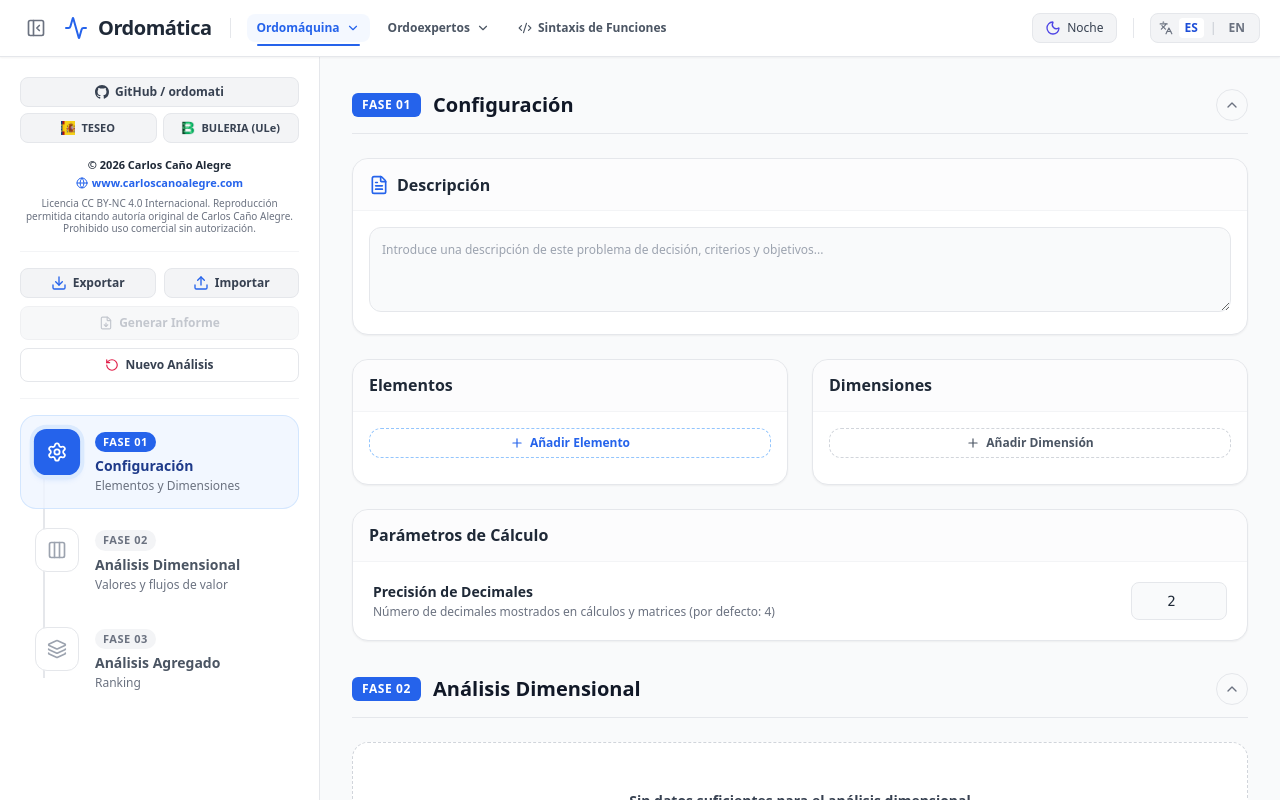
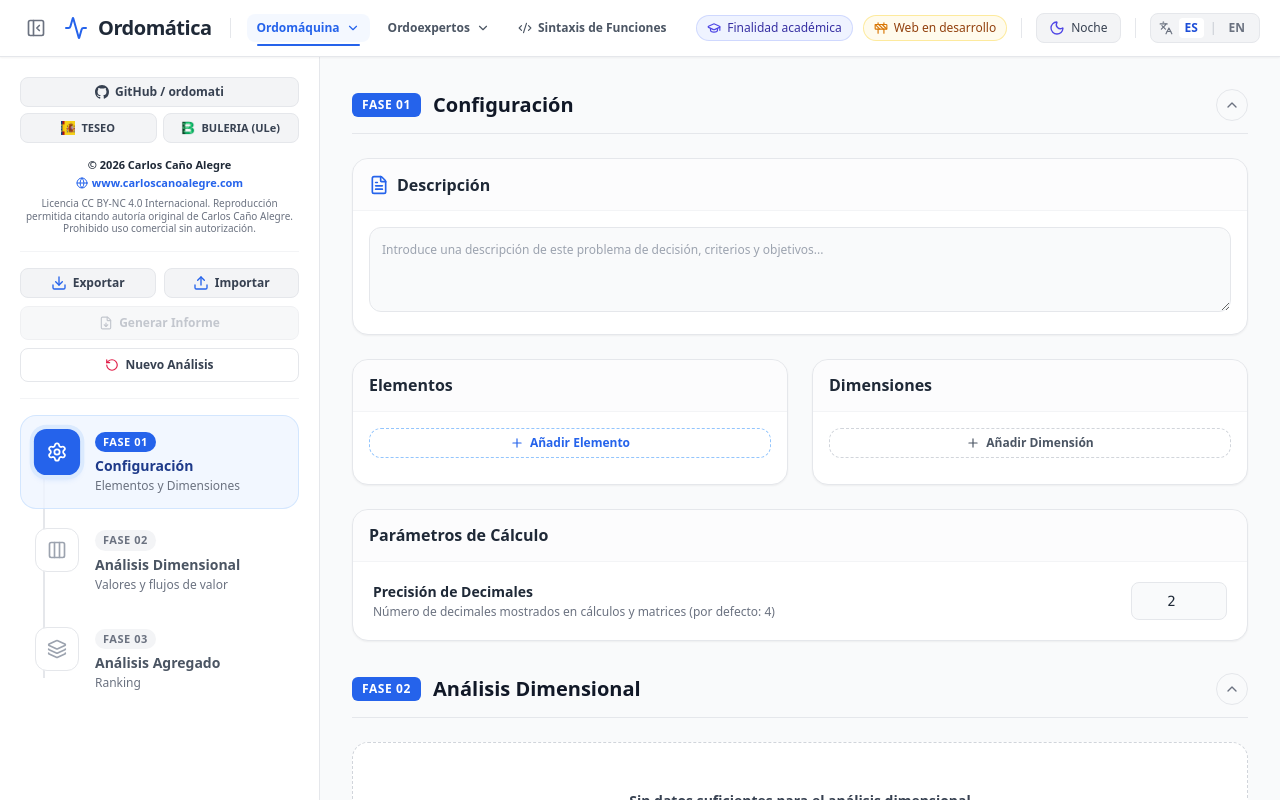
Before and after one commit to carloscanale81/ordomati, a React (Vite) app: page / in a window 1280 px wide. Built offline with nearby package versions, Linux system fonts and the light colour scheme.

Commit message:
feat: added tags in navigation menu

```diff
--- a/src/ui/App.tsx
+++ b/src/ui/App.tsx
@@ -11,7 +11,9 @@ import {
   PanelLeftOpen,
   FileDown,
   RotateCcw,
-  AlertTriangle
+  AlertTriangle,
+  Construction,
+  GraduationCap
 } from 'lucide-react';
 import {
   createDefaultDataset,
@@ -257,8 +259,29 @@ function AppContent() {
           />
         </div>
 
-        {/* Right: Theme Toggle & Language Switcher */}
-        <div className="flex items-center gap-2 sm:gap-3">
+        {/* Right: Academic notice, Development notice, Theme Toggle & Language Switcher */}
+        <div className="flex items-center gap-2 sm:gap-2.5">
+          {/* Academic purpose badge */}
+          <div
+            className="flex items-center gap-1.5 px-2.5 py-1 rounded-full text-xs font-medium bg-indigo-50/90 dark:bg-indigo-950/40 border border-indigo-200/80 dark:border-indigo-800/60 text-indigo-800 dark:text-indigo-300 shadow-xs select-none"
+            title={t('header.academicPurposeTooltip')}
+          >
+            <GraduationCap className="w-3.5 h-3.5 text-indigo-600 dark:text-indigo-400 shrink-0" />
+            <span className="hidden sm:inline font-medium whitespace-nowrap">{t('header.academicPurpose')}</span>
+          </div>
+
+          {/* Development notice badge */}
+          <div
+            className="flex items-center gap-1.5 px-2.5 py-1 rounded-full text-xs font-medium bg-amber-50/90 dark:bg-amber-950/40 border border-amber-200/80 dark:border-amber-800/60 text-amber-800 dark:text-amber-300 shadow-xs select-none"
+            title={t('header.underDevelopmentTooltip')}
+          >
+            <Construction className="w-3.5 h-3.5 text-amber-600 dark:text-amber-400 shrink-0" />
+            <span className="hidden sm:inline font-medium whitespace-nowrap">{t('header.underDevelopment')}</span>
+          </div>
+
+          {/* Divider */}
+          <div className="h-5 w-px bg-gray-200 dark:bg-gray-700 mx-0.5 sm:mx-1"></div>
+
           {/* Theme Toggle (Day / Night mode switcher) */}
           <ThemeToggle />
 
--- a/src/ui/i18n/translations.ts
+++ b/src/ui/i18n/translations.ts
@@ -27,6 +27,10 @@ export const translations = {
     'header.importReadError': 'Error reading JSON case file.',
     'theme.toDark': 'Night',
     'theme.toLight': 'Day',
+    'header.underDevelopment': 'Under development',
+    'header.underDevelopmentTooltip': 'The platform is currently under active development',
+    'header.academicPurpose': 'Academic purpose',
+    'header.academicPurposeTooltip': 'This website is intended for academic research and educational purposes',
     'header.confirmRestoreTitle': 'Restore Analysis Case',
     'header.confirmRestoreDesc': 'The file contains {elements} elements and {characteristics} dimensions (exported on {date}). Restoring will replace your current analysis. Do you want to proceed?',
     'header.confirmRestoreBtn': 'Restore Case',
@@ -711,6 +715,10 @@ export const translations = {
     'header.importReadError': 'Error al leer el archivo de caso JSON.',
     'theme.toDark': 'Noche',
     'theme.toLight': 'Día',
+    'header.underDevelopment': 'Web en desarrollo',
+    'header.underDevelopmentTooltip': 'La web se encuentra bajo desarrollo',
+    'header.academicPurpose': 'Finalidad académica',
+    'header.academicPurposeTooltip': 'La finalidad de esta web es de investigación y docencia académica',
     'header.confirmRestoreTitle': 'Restaurar Caso de Análisis',
     'header.confirmRestoreDesc': 'El archivo seleccionado contiene {elements} elementos y {characteristics} dimensiones (guardado el {date}). Al cargarlo se reemplazará tu sesión actual. ¿Deseas continuar?',
     'header.confirmRestoreBtn': 'Restaurar Caso',
```
